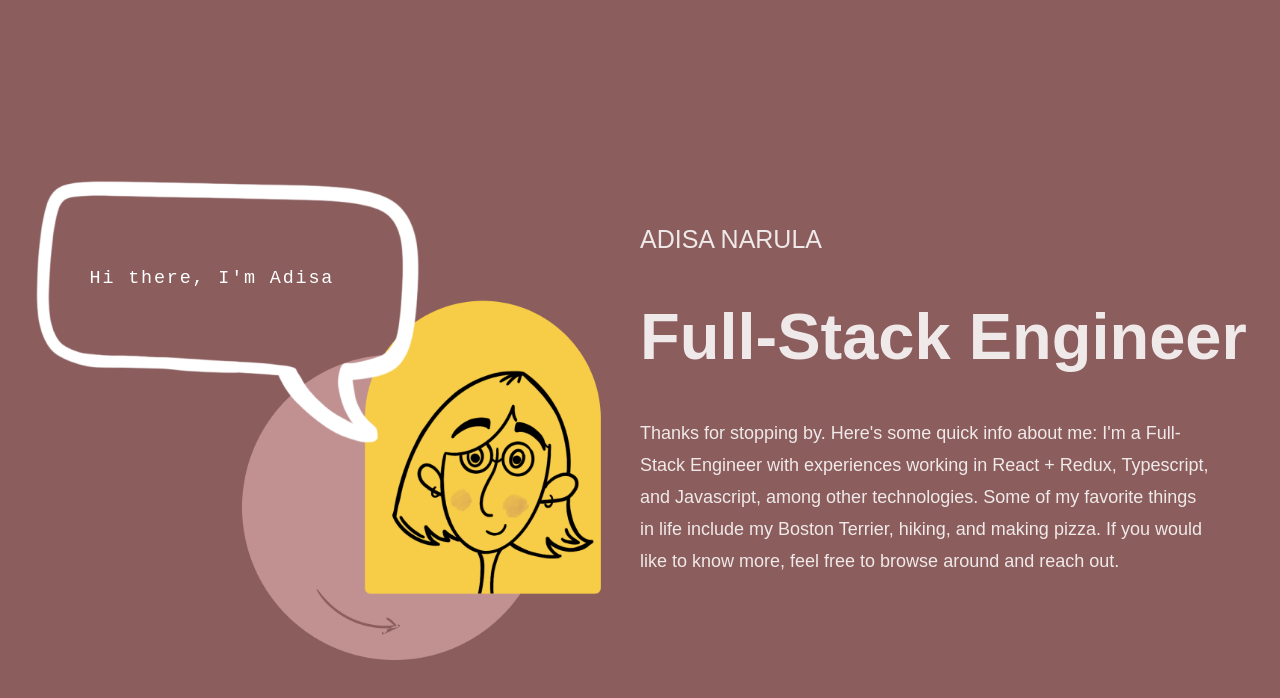
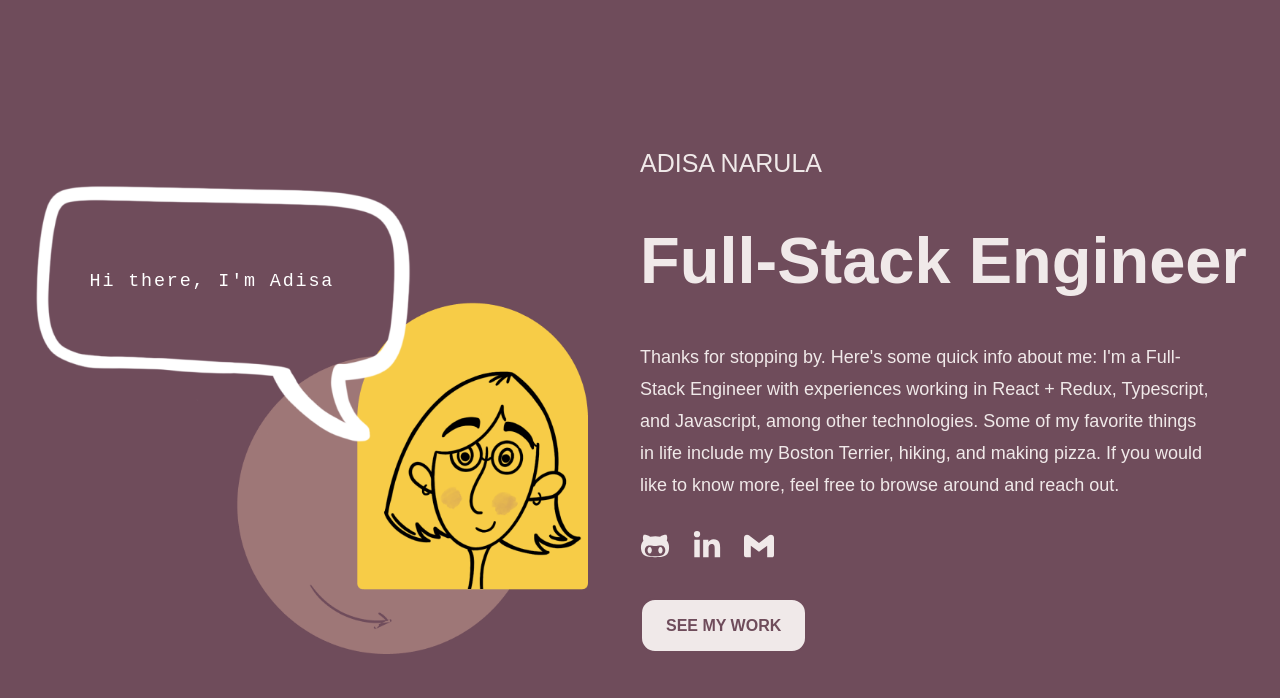
Before and after one commit to adisa-di/portfolio, a React (Create React App) app: page / in a window 1280 px wide. Shown: the top 698 px of the page. Built offline with nearby package versions, Linux system fonts and the light colour scheme.

Commit message:
front page

```diff
--- a/package.json
+++ b/package.json
@@ -8,6 +8,7 @@
     "@testing-library/user-event": "^13.5.0",
     "react": "^17.0.2",
     "react-dom": "^17.0.2",
+    "react-icons": "^4.3.1",
     "react-scripts": "5.0.0",
     "web-vitals": "^2.1.4"
   },
--- a/src/App.css
+++ b/src/App.css
@@ -1,6 +1,6 @@
 .container_1 {
   height: 100vh;
-  background-color: #8b5d5d;
+  background-color: #6f4c5b;
 
   /* grid display */
   display: grid;
@@ -15,7 +15,7 @@
 .intro_img {
   padding-left: 30px;
   padding-right: 30px;
-  width: 90%; /* scale with the container */
+  width: 88%; /* scale with the container */
 }
 
 .paragraph {
--- a/src/App.js
+++ b/src/App.js
@@ -1,8 +1,13 @@
 import './App.css';
 
-import img from './assets/images/intro_img.png'
+import { FaGithubAlt, FaLinkedinIn } from 'react-icons/fa';
+import { SiGmail } from 'react-icons/si';
+import { Icon } from './components/Icon/Icon';
+import img from './assets/images/intro_img.png';
 import { Header, Title, Normal } from './components/Text';
 import { TypeWriter } from './components/Typewriter/Typewriter';
+import { Spacer } from './components/Spacer/Spacer';
+import { Button } from './components/Button/Button';
 
 function App() {
   return (
@@ -21,11 +26,21 @@ function App() {
                           Some of my favorite things in life include my Boston Terrier, hiking, and making pizza. If you would like to know more, feel free to browse around and reach out."
             />
           </div>
+          <Spacer spacing="30px"/>
 
-          {/* <div>Full Stack Engineer</div>
-          <div>Hello! Welcome to my portfolio. Feel free to browse around and reach out if you have any questions! </div>
-          <div>Social Icon</div>
-          <div>See work button</div> */}
+          <Icon link="https://github.com/adisa-di">
+            <FaGithubAlt/>
+          </Icon>
+          <Icon link="https://www.linkedin.com/in/adisanarula/">
+            <FaLinkedinIn/>
+          </Icon>
+          <Icon link="mailto:adisan19@gmail.com">
+            <SiGmail/>
+          </Icon>
+
+          <Spacer spacing="30px"/>
+
+          <Button width="200px"/>
         </div>
       </div>
     </div>
--- /dev/null
+++ b/src/components/Button/Button.css
@@ -0,0 +1,44 @@
+.button-1 {
+  appearance: none;
+  background-color: #f0e9e9;
+  border: 2px solid #6f4c5b;
+  border-radius: 15px;
+  box-sizing: border-box;
+  color: #6f4c5b;
+  cursor: pointer;
+  display: inline-block;
+  font-family: "Epilogue", sans-serif;
+  font-size: 16px;
+  font-weight: 600;
+  line-height: normal;
+  margin: 0;
+  min-height: 55px;
+  min-width: 0;
+  outline: none;
+  padding: 16px 24px;
+  text-align: center;
+  text-decoration: none;
+  transition: all 300ms cubic-bezier(0.23, 1, 0.32, 1);
+  user-select: none;
+  -webkit-user-select: none;
+  touch-action: manipulation;
+  /* width: 100%; */
+  will-change: transform;
+}
+
+.button-1:disabled {
+  pointer-events: none;
+}
+
+.button-1:hover {
+  color: #f0e9e9;
+  border: 2px solid #f0e9e9;
+  background-color: #6f4c5b;
+  box-shadow: rgba(0, 0, 0, 0.25) 0 8px 15px;
+  transform: translateY(2px);
+}
+
+.button-1:active {
+  box-shadow: none;
+  transform: translateY(0);
+}
--- /dev/null
+++ b/src/components/Button/Button.js
@@ -0,0 +1,16 @@
+import React from 'react';
+import './Button.css';
+
+const stylesheet = () => {
+  return ({
+
+  });
+}
+
+const Button = ({ width }) => {
+  return (
+    <button className="button-1">SEE MY WORK</button>
+  );
+}
+
+export { Button };
--- /dev/null
+++ b/src/components/Icon/Icon.css
@@ -0,0 +1,18 @@
+.icon_container {
+  margin-right: 22px;
+  color: #f0e9e9;
+  transition: all 0.2s ease-in-out;
+}
+
+.icon_container:visited {
+  color: #f0e9e9;
+}
+
+.icon_container:active {
+  color: #f0e9e9;
+}
+
+.icon_container:hover {
+  color: #f7cc47;
+  transform: scale(1.1);
+}
--- /dev/null
+++ b/src/components/Icon/Icon.js
@@ -0,0 +1,20 @@
+import React from "react";
+import './Icon.css';
+
+const styleSheet = (fontSize="30px") => {
+  return (
+    {
+      fontSize,
+    }
+  );
+}
+
+const Icon = ({ link, children }) => {
+  return (
+    <a href={link} style={styleSheet()} className="icon_container">
+      {children}
+    </a>
+  )
+}
+
+export { Icon };
--- /dev/null
+++ b/src/components/Spacer/Spacer.js
@@ -0,0 +1,19 @@
+import React from 'react';
+
+const styleSheet = (marginBottom) => {
+  return ({
+    marginBottom
+  });
+}
+
+const Spacer = ({ spacing, children }) => {
+
+  return (
+    <div style={styleSheet(spacing)}>
+      {children}
+    </div>
+  )
+
+}
+
+export { Spacer }
--- a/src/components/Typewriter/Typewriter.css
+++ b/src/components/Typewriter/Typewriter.css
@@ -13,7 +13,7 @@
   font-family: "Anonymous Pro", monospace;
   color: white;
   overflow: hidden;
-  border-right: 0.15em solid #f7cc47;
+  border-right: 0.2em solid #f7cc47;
   white-space: nowrap;
   margin: 0 auto;
   letter-spacing: 0.1em;
```
Also changed, not shown: src/assets/images/intro_img.png, src/components/Spacer/Spacer.css (added), 1 other file (tests, documents, lock files or other folders).
